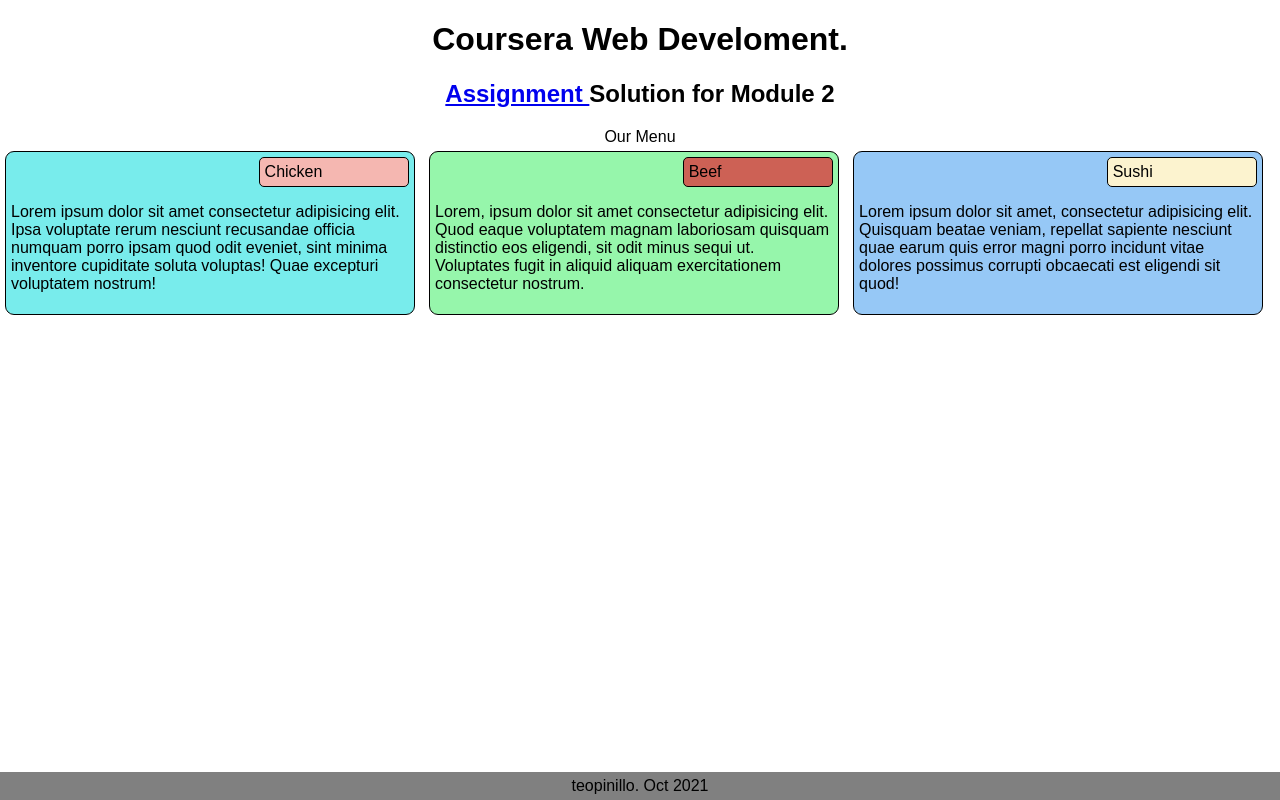
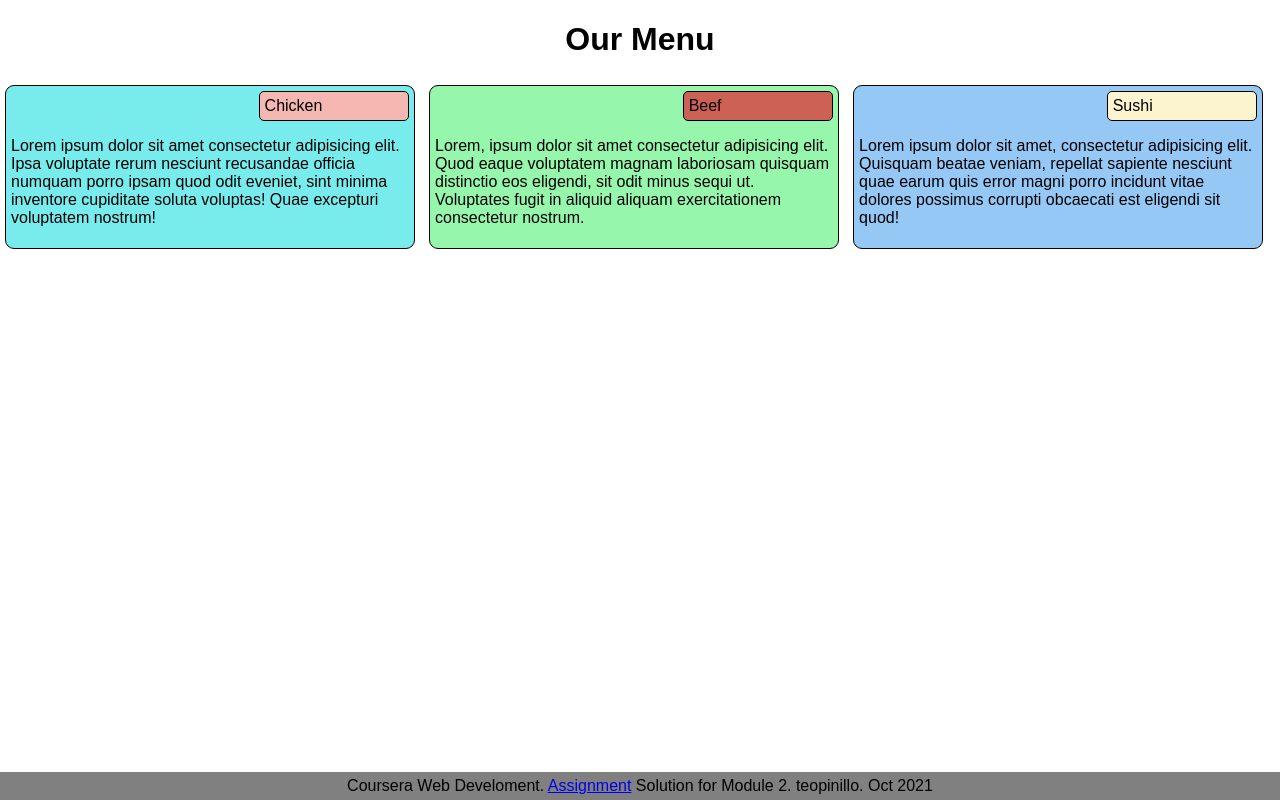
Before and after one commit to theofrancis-dev/teopinillo.github.io, a plain HTML site: page coursera_web-dev/index.html in a window 1280 px wide. Drawn offline with Linux system fonts and the light colour scheme.

```diff
--- a/coursera_web-dev/index.html
+++ b/coursera_web-dev/index.html
@@ -10,14 +10,9 @@
     </head>
 
     <body>
-        <div>
-            <h1>Coursera Web Develoment.</h1>
-            <h2> <a href="https://github.com/jhu-ep-coursera/fullstack-course4/blob/master/assignments/assignment2/Assignment-2.md" target="_blank">
-                Assignment
-                </a> Solution for Module 2</h2>
-        </div>
+
         <div class="menu">
-            Our Menu
+            <h1>Our Menu</h1>
         </div>
 
         <div class="content">
@@ -52,6 +47,9 @@
             </div>
         </div>
         <div class="footer">
+            Coursera Web Develoment.
+            <a href="https://github.com/jhu-ep-coursera/fullstack-course4/blob/master/assignments/assignment2/Assignment-2.md" target="_blank">
+            Assignment</a> Solution for Module 2.
             teopinillo. Oct 2021
         </div>
     </body>
```
